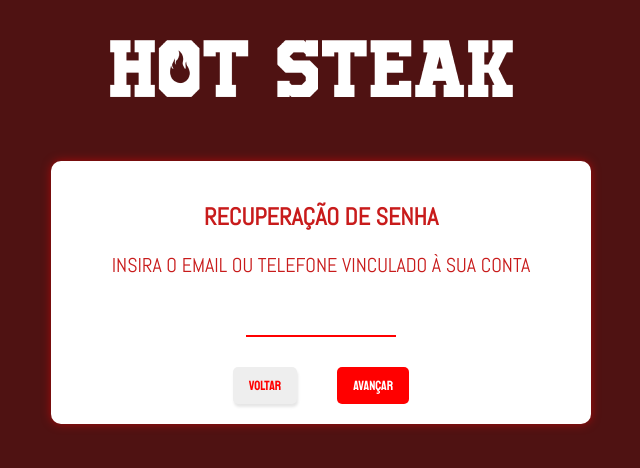
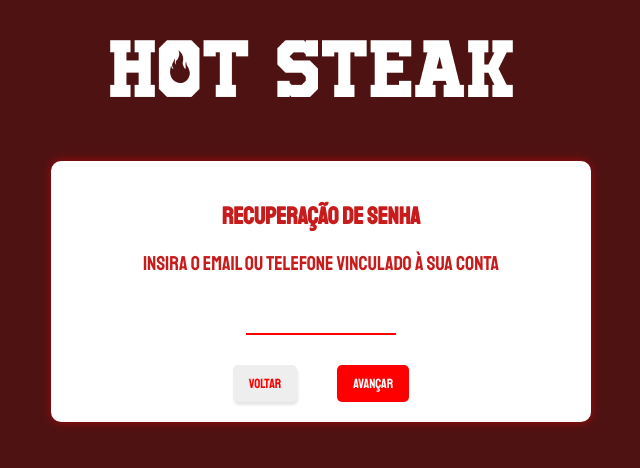
Before and after one commit to Hamburgueria-Hot-Steak/hot-steak, a React (Create React App) app: page /TelaRecuperacaoSenha in a window 1280 px wide. Shown: the top 468 px of the page, without its empty margins (479-1119 px from the left). Built offline with nearby package versions, Linux system fonts and the light colour scheme; a web font is replaced by a local one.

Commit message:
Ajustes de fonte nas Telas de Recuperação de Senha

```diff
--- a/src/components/pages/TelaConfirmarSenha.js
+++ b/src/components/pages/TelaConfirmarSenha.js
@@ -62,7 +62,7 @@ function TelaConfirmarSenha() {
           <img className="logotipo-hotsteak" src="./assets/Logotipo Hot Steak.png" alt="Logotipo Hot Steak" />
         </Link>
       </div>
-      <section className="conteudo-centralizado-confirmar-senha">
+      <section>
         <h1 className="titulo-recuperacao-senha">RECUPERAÇÃO DE SENHA</h1>
         <p className="txt-inserir-dados">DIGITE SUA NOVA SENHA</p>
         <input
--- a/src/components/pages/TelaRecuperacaoSenha.css
+++ b/src/components/pages/TelaRecuperacaoSenha.css
@@ -27,12 +27,12 @@
 }
 
 .titulo-recuperacao-senha {
-    font-family: 'Abel';
+    font-family: 'Staatliches';
     color: #C81B1B;
 }
 
 .txt-inserir-dados {
-    font-family: 'Abel';
+    font-family: 'Staatliches';
     color: #C81B1B;
     font-size: 20px;
 }
```
